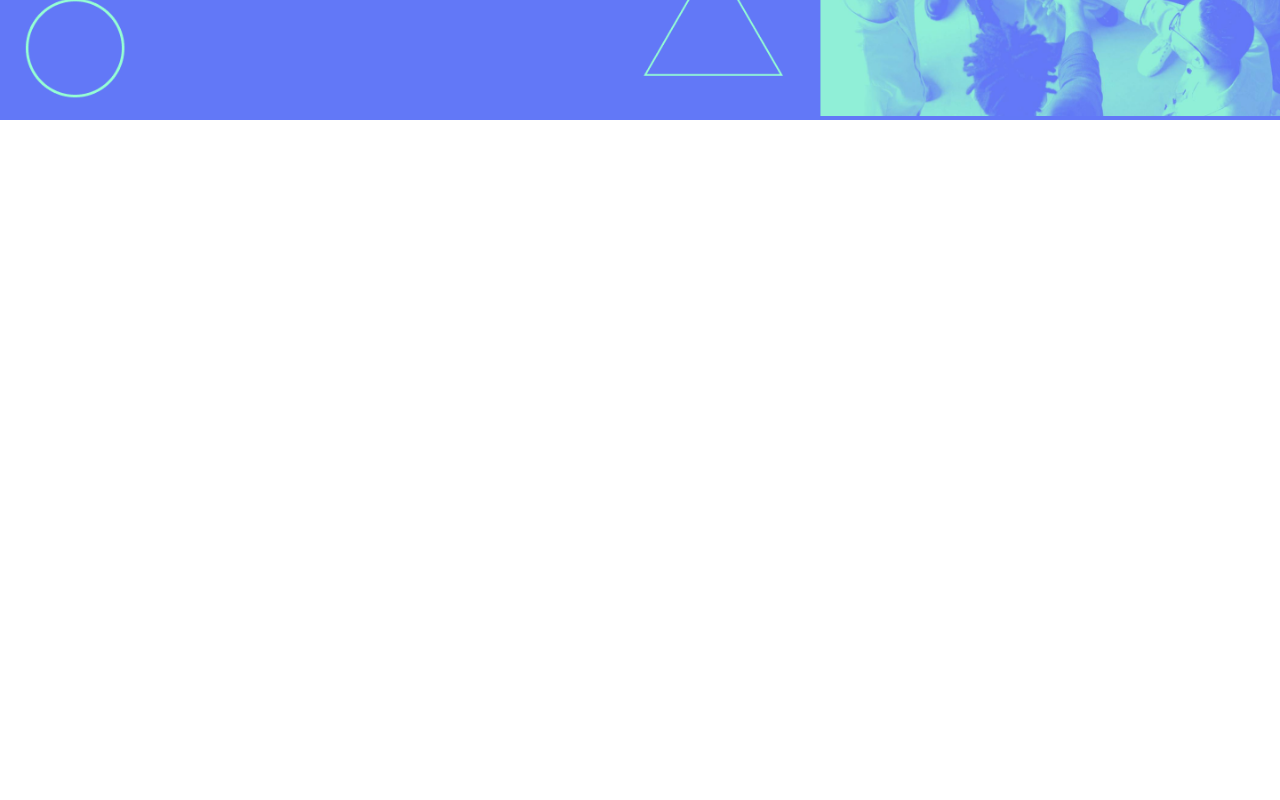
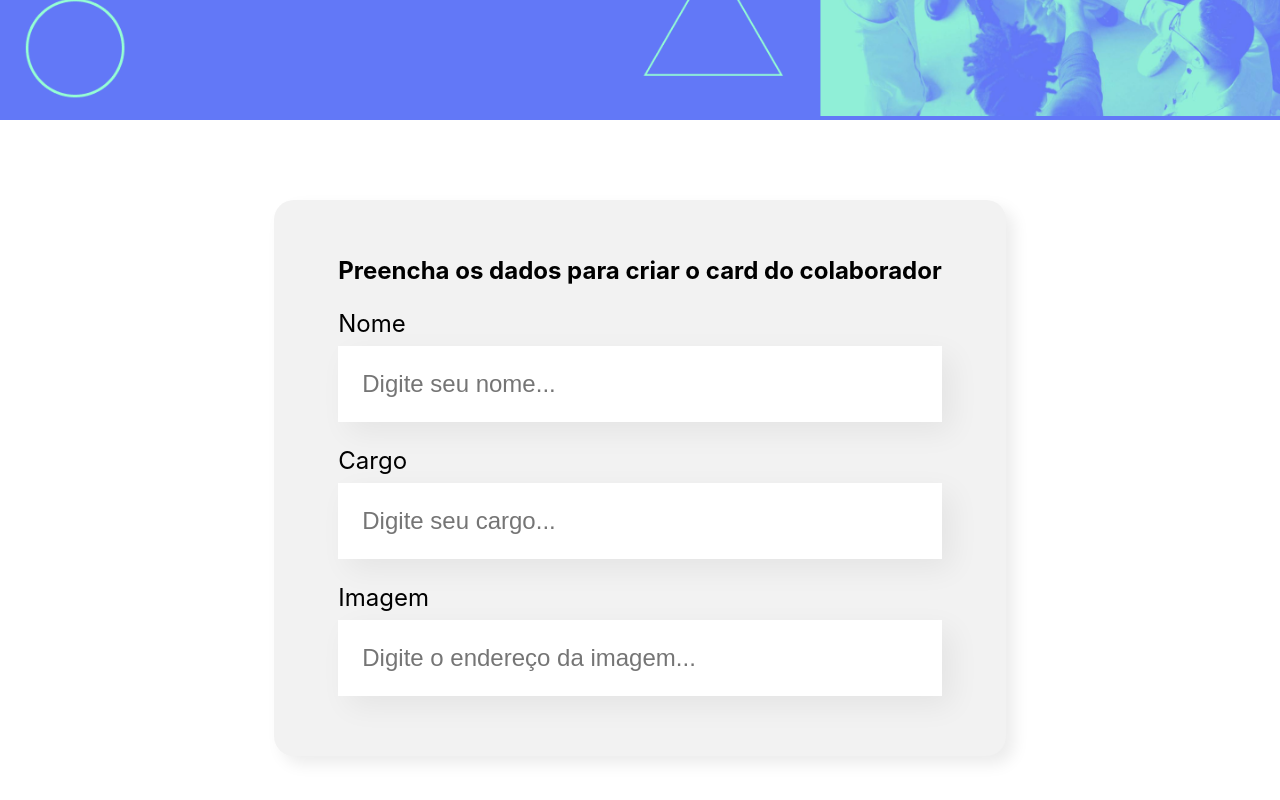
Before and after one commit to ObanaThird/FormacaoReactJS-Alura, a React (Create React App) app: page / in a window 1280 px wide. Shown: the part 378-1178 px from the top of the page. Before the commit the page ends 800 px from the top, so only its background shows below. Built offline with nearby package versions, Linux system fonts and the light colour scheme.

Commit message:
Formulário

```diff
--- a/src/App.js
+++ b/src/App.js
@@ -1,10 +1,11 @@
-import Banner from './componentes/Banner/Banner';
+import Banner from './componentes/Banner';
+import Formulario from './componentes/Formulario';
 
 function App() {
   return (
     <div className="App">
       <Banner />
-
+      <Formulario />
     </div>
   );
 }
--- /dev/null
+++ b/src/componentes/CampoTexto/CampoTexto.css
@@ -0,0 +1,19 @@
+.campo-texto {
+    margin: 24px 0;
+}
+
+.campo-texto label {
+    display: block;
+    margin-bottom: 8px;
+    font-size: 24px;
+}
+
+.campo-texto input {
+    background-color: #fff;
+    box-shadow: 10px 10px 30px rgba(0, 0, 0, 0.06);
+    width: 100%;
+    border: none;
+    font-size: 24px;
+    padding: 24px;
+    box-sizing: border-box;
+}
--- /dev/null
+++ b/src/componentes/CampoTexto/index.js
@@ -0,0 +1,15 @@
+import './CampoTexto.css'
+
+const CampoTexto = (props) => {
+
+    const placeholderModificada = `${props.placeholder}...`
+
+    return (
+        <div className="campo-texto">
+            <label>{props.label}</label>
+            <input placeholder={placeholderModificada} />
+        </div>
+    )
+}
+
+export default CampoTexto
--- /dev/null
+++ b/src/componentes/Formulario/Formulario.css
@@ -0,0 +1,13 @@
+.formulario {
+    display: flex;
+    justify-content: center;
+    margin: 80px 0;
+}
+
+.formulario form {
+    max-width: 80%;
+    background-color: #f2f2f2;
+    border-radius: 20px;
+    padding: 36px 64px;
+    box-shadow: 8px 8px 16px rgba(0, 0, 0, 0.08);
+}
--- /dev/null
+++ b/src/componentes/Formulario/index.js
@@ -0,0 +1,17 @@
+import CampoTexto from '../CampoTexto'
+import './Formulario.css'
+
+const Formulario = () => {
+    return (
+        <section className="formulario">
+            <form>
+                <h2>Preencha os dados para criar o card do colaborador</h2>
+                <CampoTexto label="Nome" placeholder="Digite seu nome"/>
+                <CampoTexto label="Cargo" placeholder="Digite seu cargo"/>
+                <CampoTexto label="Imagem" placeholder="Digite o endereço da imagem" />
+            </form>
+        </section>
+    )
+}
+
+export default Formulario
```
Also changed, not shown: src/componentes/Banner/index.js (renamed from src/componentes/Banner/Banner.js).
